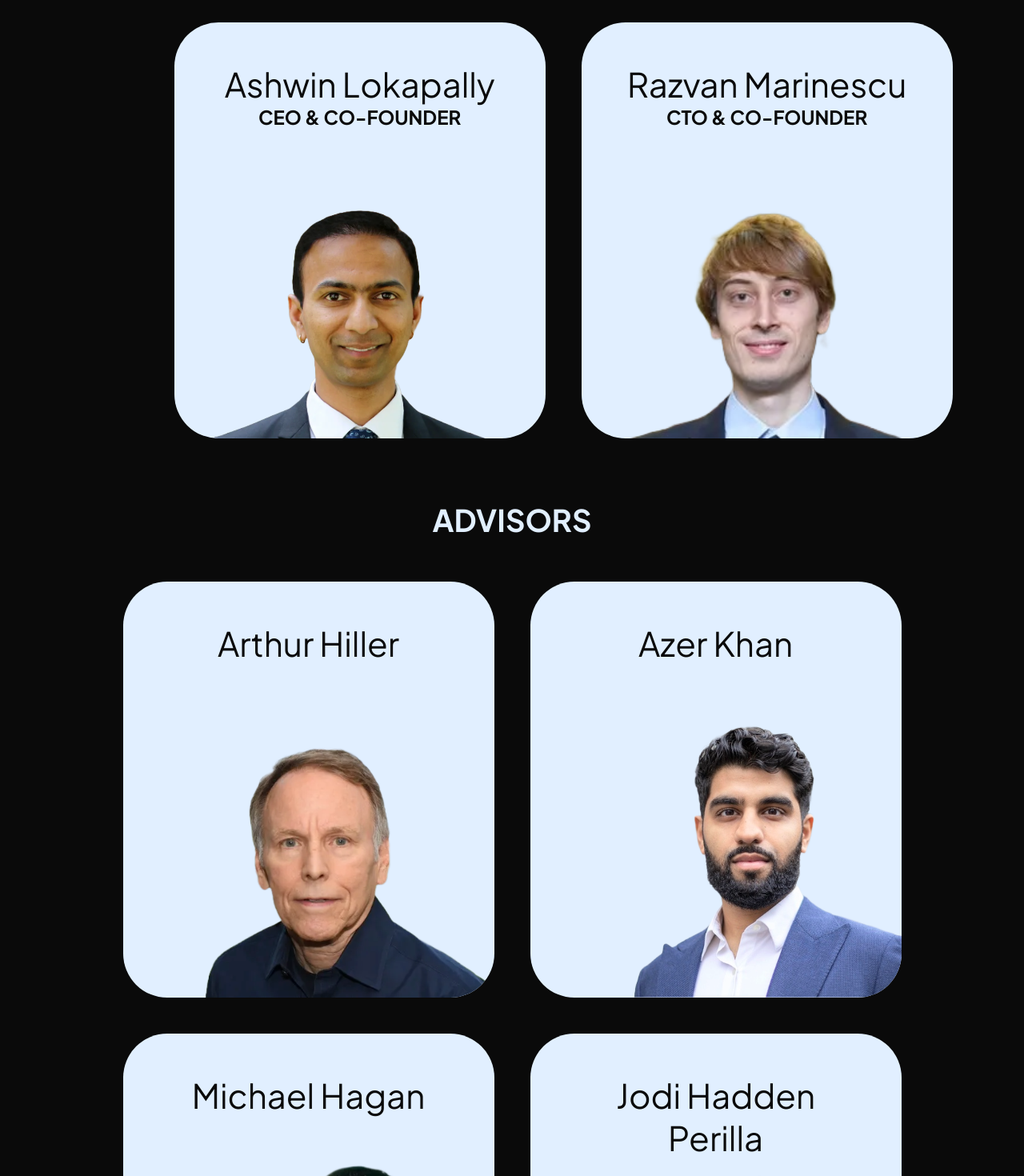
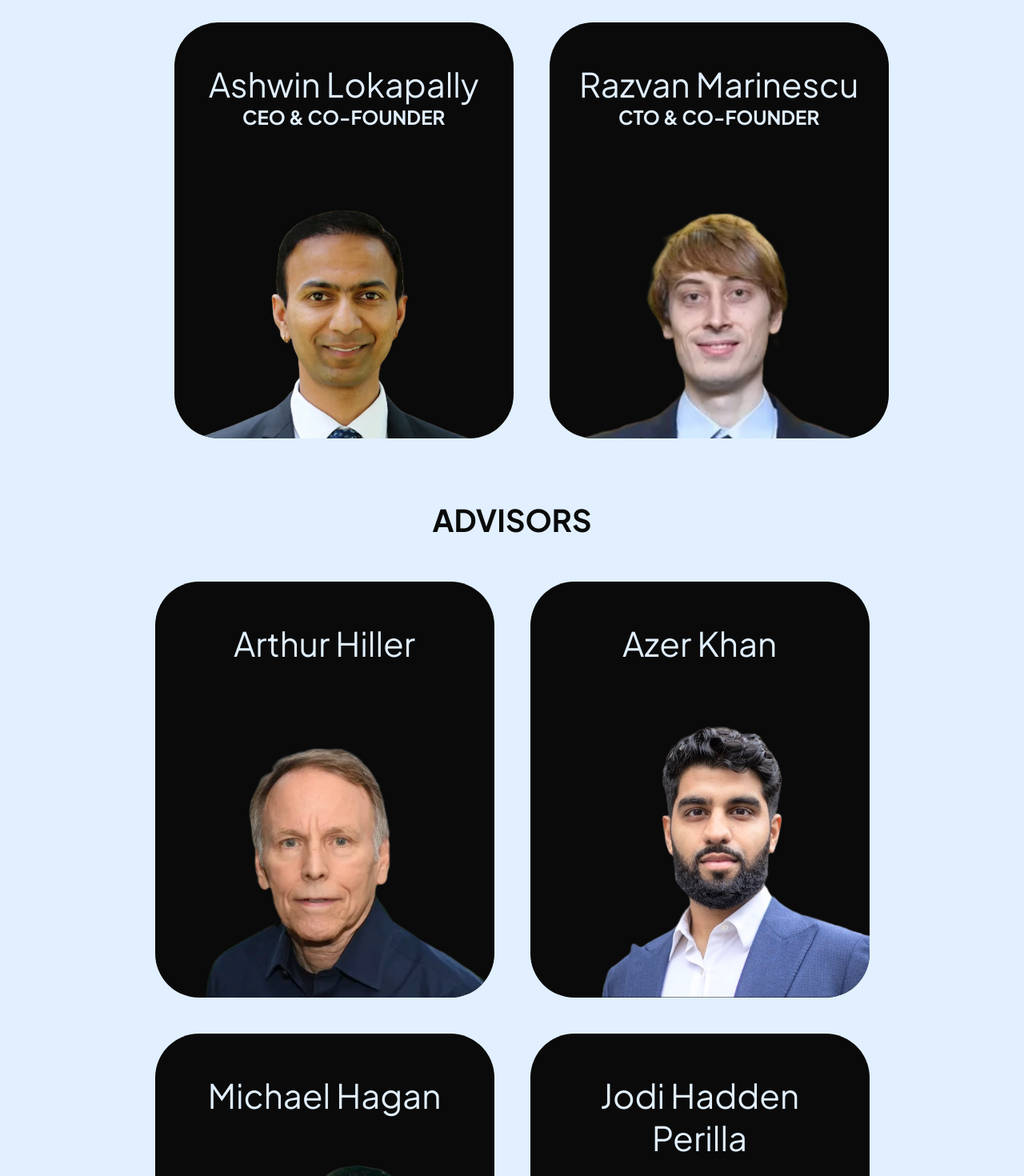
Before and after one commit to ashwinlokapally/GiwoTech-WWW, a React (Vite) app: page /team in a window 1280 px wide. Shown: the part 460-1930 px from the top of the page at 80% size. Built offline with nearby package versions, Linux system fonts and the light colour scheme.

Commit message:
minor changes

```diff
--- a/src/Components/HomePage.jsx
+++ b/src/Components/HomePage.jsx
@@ -2,6 +2,7 @@ import Hero from './Hero/Hero'
 import Info from './Info/Info'
 import Footer from './Footer/Footer'
 import NavbarWHite from './NavbarWhite/NavbarWhite'
+import FooterBlack from './FooterBlack/FooterBlack'
 
 const HomePage = () => {
   return (
@@ -9,7 +10,7 @@ const HomePage = () => {
     <NavbarWHite/>
     <Hero/>
     <Info/>
-    <Footer/>
+    <FooterBlack/>
     </>
   )
 }
--- a/src/Components/Info/Info.css
+++ b/src/Components/Info/Info.css
@@ -125,7 +125,7 @@ body {
   font-size: 3rem;
   color: #0A0A0A;
   padding-bottom: 20px;
-  width: 650px;
+  width: 550px;
 }
 .info-content-description{
   font-size: 1.4rem;
@@ -188,8 +188,8 @@ body {
 }
 
 .final-section{
-  background-color: #0A0A0A;
-  color: #E1EFFF;
+  background-color: #E1EFFF;
+  color: #0A0A0A;
   display: flex;
   justify-content: center;
   align-items: center;
@@ -217,7 +217,7 @@ body {
   justify-content: space-between;
   margin-top: 20px;
   margin-bottom: 4rem;
-  border: 1px solid #E1EFFF;
+  border: 1px solid #0A0A0A;
   background-color: #E1EFFF;
   padding: 4px 4px 4px 4px;
   border-radius: 12px;
--- a/src/Components/Info/Info.jsx
+++ b/src/Components/Info/Info.jsx
@@ -44,7 +44,7 @@ const Info = () => {
           </h2>
 
           <p className='info-content-description'>
-            Atomic level dynamic simulations of protein structural <br></br>interactome provides unconventional grasp on <br></br>bio-molecular systems.
+            Atomic level dynamic simulations of protein structural <br></br>interactome provides unconventional grasp on <br></br>biomolecular systems.
           </p>
 
           <button className="btn info-btn" onClick={handleClick}>Learn More</button>
@@ -56,7 +56,7 @@ const Info = () => {
           <h2 className='info-content-heading'>
           Our next <span className="highlight">steps</span> ahead
           </h2>
-          <p className='info-content-description'>Simulating <br></br>Self-assembly of Biomolecular Systems</p>
+          <p className='info-content-description'>Simulating self-assembly of <br></br> biomolecular systems</p>
           <button className="btn info-btn" onClick={handleClick}>Explore</button>
         </div>
 
@@ -65,7 +65,7 @@ const Info = () => {
         </div>
       </div>
 
-      <div className='Supported-section'>
+      {/* <div className='Supported-section'>
         <p>Supported by</p>
         <br></br>
       </div>
@@ -87,7 +87,7 @@ const Info = () => {
         <a href='https://vmn.sites.northeastern.edu/' target="_blank" rel="noopener noreferrer"><img className="logo-slide" src={venture} alt="Venture Monitoring Networks logo" /></a>
 
       </div>
-    </div>
+    </div> */}
     <div className="final-section">
       <div className="final-section-content">
         <h2>Ready to work at the forefront of <br></br>innovation?</h2>
--- a/src/Components/Science/Science.jsx
+++ b/src/Components/Science/Science.jsx
@@ -1,5 +1,9 @@
 import React from 'react'
 import './Science.css'
+import scienceOne from '../../assets/section_one.gif'
+import scienceTwo from '../../assets/section_two.gif'
+import scienceThree from '../../assets/section_three.gif'
+
 const Science = () => {
   return (
     <div className='science'>
@@ -20,13 +24,13 @@ const Science = () => {
                 </p>
             </div>
             <div className="science-shapes">
-                <img src="src\assets\section_one.gif" alt="" />
+                <img src={scienceOne} alt="" />
             </div>
             </div>
 
             <div className='section-two'>
             <div className="science-shapes">
-                <img src="src\assets\section_two.gif" alt="" />
+                <img src={scienceTwo} alt="" />
             </div>
             <div className="science-content body-two">
                 <h2>
@@ -51,7 +55,7 @@ const Science = () => {
                 </p>
             </div>
             <div className="science-shapes">
-                <img src="src\assets\section_three.gif" alt="" />
+                <img src={scienceThree} alt="" />
             </div>
             </div>
         </div>
--- a/src/Components/Team/Team.css
+++ b/src/Components/Team/Team.css
@@ -8,8 +8,8 @@
   text-align: center;
   grid-template-columns: repeat(2, 1fr);
   padding: 50px;
-  background-color: #0A0A0A;
-  color: #E1EFFF;
+  background-color: #E1EFFF;
+  color: #0A0A0A;
   padding: 5% 17% 17% 17%;
 }
 .team-heading{
@@ -70,7 +70,7 @@
   grid-column-start: 1;
   grid-column-end: 3;
   justify-self: center;
-  width: 464px;
+  width: 424px;
 }
 @media (max-width: 768px) {
   .team-grid-advisors {
@@ -84,8 +84,8 @@
 }
 
 .team-member {
-  background-color: #E1EFFF;
-  color: #0A0A0A;
+  background-color: #0A0A0A;
+  color: #E1EFFF;
   border: 0 solid #e5e7eb;
   box-sizing: border-box;
   border-radius: 55px;
@@ -95,7 +95,7 @@
   align-items: center;
   gap: 60px;
   height: 520px;
-  width: 464px;
+  width: 424px;
   position: relative;
   flex-direction: column;
   overflow: hidden;
--- a/src/Components/Team/Team.jsx
+++ b/src/Components/Team/Team.jsx
@@ -23,14 +23,14 @@ const Team = () => {
       <FoundingMember
           name="Ashwin Lokapally"
           title="CEO & Co-Founder"
-          imageUrl="src\assets\AshwinLokapally.png"
+          imageUrl={ashwin}
           bio={"PhD in molecular biology \nwith 10+ years of experience in gene and protein functions."}
           linkedinUrl="https://www.linkedin.com/in/ashwinlokapally/"
         />
         <FoundingMember
           name="Razvan Marinescu"
           title="CTO & Co-Founder"
-          imageUrl="src\assets\RazvanMarinescu.png"
+          imageUrl={razvan}
           bio={"Professor at UC Santa Cruz \nPhD in computer science with 10+ years of experience \nin AI/ML."}
           linkedinUrl="https://www.linkedin.com/in/razvan-valentin-marinescu-29b09442/"
         />
@@ -41,32 +41,32 @@ const Team = () => {
       <div className="team-grid-advisors">
         <TeamMember
           name="Arthur Hiller"
-          imageUrl="src\assets\ArthurHiller.png"
+          imageUrl={arthur}
           bio={"Formerly SVP, \nMillennium Pharma VP,\nMerck & Co. CEO,\ntwo VC-backed startups"}
           linkedinUrl="https://www.linkedin.com/in/arthurhiller/"
         />
         <TeamMember
           name="Azer Khan"
-          imageUrl="src\assets\AzerKhan.png"
+          imageUrl={azer}
           bio={"Senior Product Manager\nIBM Power Systems"}
           linkedinUrl="https://www.linkedin.com/in/azerkhan/"
         />
         <TeamMember
           name="Michael Hagan"
-          imageUrl="src\assets\MichaelHagan.png"
+          imageUrl={michael}
           bio={"Professor of Physics &\nComputational Biology\nBrandeis University"}
           linkedinUrl="https://www.linkedin.com/in/michael-hagan-a507056/"
         />
         <TeamMember
           name="Jodi Hadden Perilla"
-          imageUrl="src\assets\JodiHadden.png"
+          imageUrl={jodi}
           bio={"Professor of Chemistry &\nBiochemistry\nUniversity of Delaware"}
           linkedinUrl="https://www.linkedin.com/in/jodi-hadden-perilla-63445416a/"
         />
         <TeamMember
           name="Petros Kotidis"
           imageUrl={petro}
-          bio={"Fellow and commercialization Advisor,\n Noble Reach Foundation\n Formerly CEO of Block Engineering\n Advisor at In-Q-Tel \nand VP at Axsun Technologies."}
+          bio={"Fellow and commercialization advisor, Noble Reach Foundation\n Formerly CEO of Block Engineering,\n advisor at In-Q-Tel "}
           linkedinUrl="https://www.linkedin.com/in/petros-kotidis-322506/"
         />
       </div>
```
